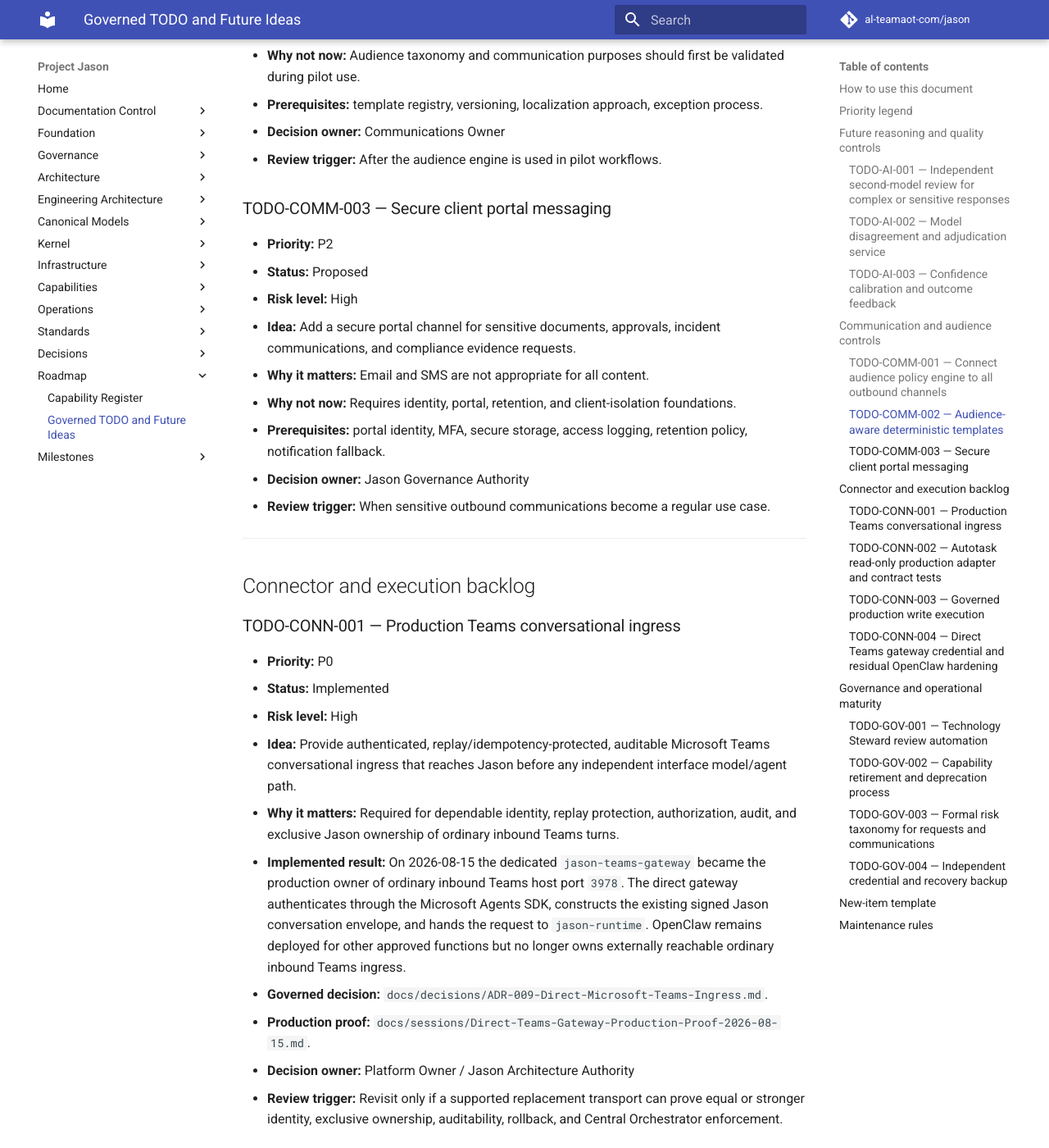
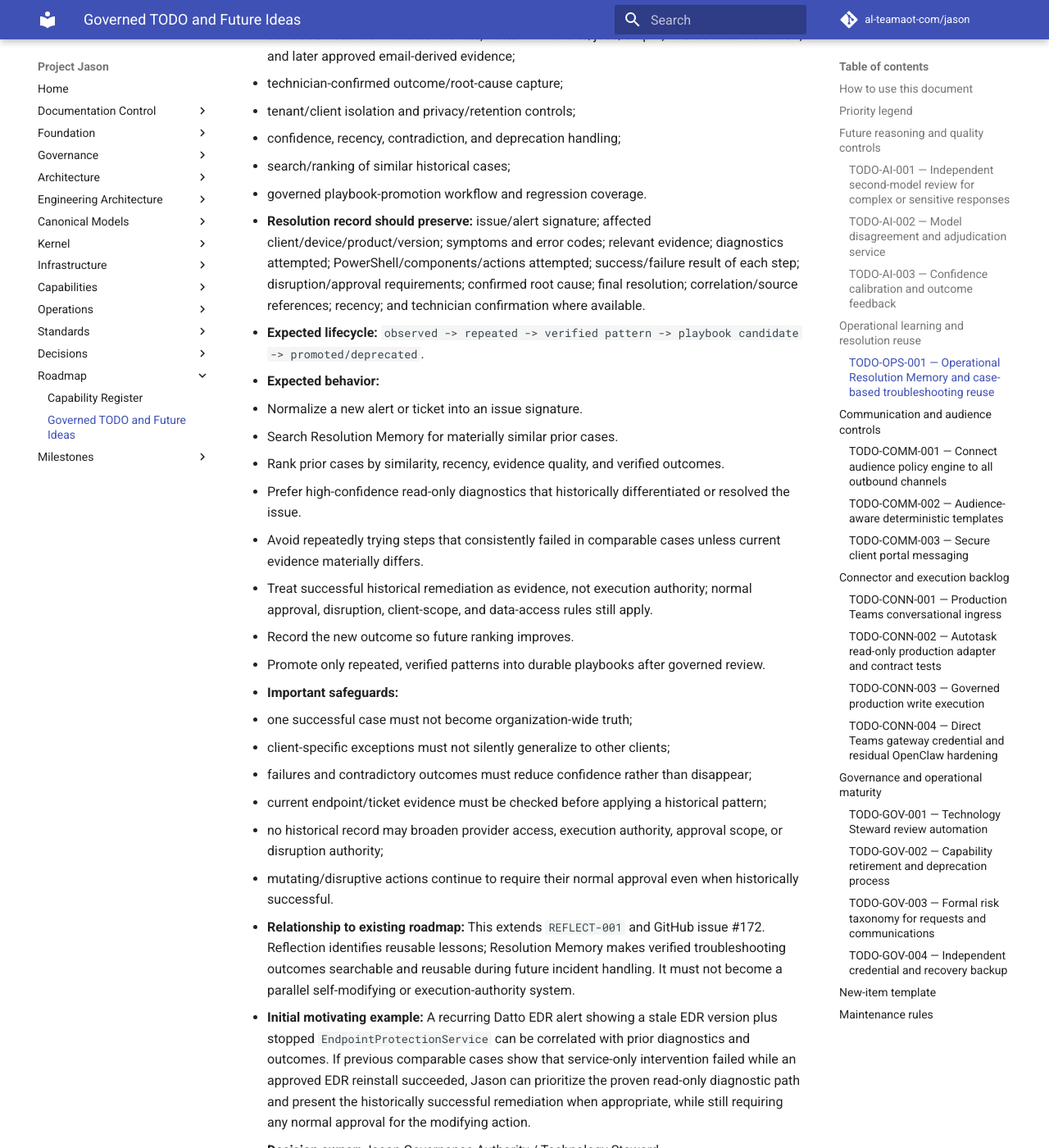
Before and after one commit to al-teamaot-com/jason, an MkDocs documentation site: the page built from docs/roadmaps/Project-Jason-TODO-and-Future-Ideas.md, in a window 1280 px wide and 1400 px high, scrolled down 4390 px. Shown: the whole window at 82% size. Built offline with MkDocs 1.6.1 and Material for MkDocs 9.7.7, drawn with Linux system fonts in a browser that asks for light colours; comment, search, counter and statistics services are not loaded; some of the changed text lies outside the part shown.

Commit message:
Add operational resolution memory to Jason backlog

```diff
--- a/docs/roadmaps/Project-Jason-TODO-and-Future-Ideas.md
+++ b/docs/roadmaps/Project-Jason-TODO-and-Future-Ideas.md
@@ -95,6 +95,51 @@
 - **Prerequisites:** feedback capture, resolution outcomes, evidence retention, privacy controls, reporting.
 - **Decision owner:** Technology Steward
 - **Review trigger:** After enough pilot cases exist for meaningful analysis.
+
+---
+
+## Operational learning and resolution reuse
+
+### TODO-OPS-001 — Operational Resolution Memory and case-based troubleshooting reuse
+
+- **Priority:** P1
+- **Status:** Planned
+- **Risk level:** Moderate
+- **Idea:** Build a governed Resolution Memory that captures structured outcomes from alerts, tickets, diagnostics, governed executions, technician corrections, and verified resolutions so Jason can find comparable historical cases and use what worked — and what failed — to choose better first diagnostic and remediation steps.
+- **Why it matters:** Many MSP incidents recur with substantially the same symptoms, products, error codes, service states, versions, or environmental conditions. Reusing verified prior outcomes can reduce mean time to resolution, avoid repeating known dead ends, improve first-action quality, and turn AOT's accumulated operating experience into durable institutional knowledge.
+- **Why not now:** The capability depends on trustworthy outcome labeling, reliable ticket/alert/device correlation, durable job/output evidence, client isolation, recency/staleness handling, and enough real production history to distinguish a repeatable pattern from a one-off success.
+- **Prerequisites:**
+  - REFLECT-001 governed reflection and continuous-improvement foundation;
+  - normalized issue/incident signature model;
+  - structured `ResolutionRecord` schema;
+  - correlation between Autotask tickets, Datto RMM alerts/jobs/output, IT Glue documentation, and later approved email-derived evidence;
+  - technician-confirmed outcome/root-cause capture;
+  - tenant/client isolation and privacy/retention controls;
+  - confidence, recency, contradiction, and deprecation handling;
+  - search/ranking of similar historical cases;
+  - governed playbook-promotion workflow and regression coverage.
+- **Resolution record should preserve:** issue/alert signature; affected client/device/product/version; symptoms and error codes; relevant evidence; diagnostics attempted; PowerShell/components/actions attempted; success/failure result of each step; disruption/approval requirements; confirmed root cause; final resolution; correlation/source references; recency; and technician confirmation where available.
+- **Expected lifecycle:** `observed -> repeated -> verified pattern -> playbook candidate -> promoted/deprecated`.
+- **Expected behavior:**
+  1. Normalize a new alert or ticket into an issue signature.
+  2. Search Resolution Memory for materially similar prior cases.
+  3. Rank prior cases by similarity, recency, evidence quality, and verified outcomes.
+  4. Prefer high-confidence read-only diagnostics that historically differentiated or resolved the issue.
+  5. Avoid repeatedly trying steps that consistently failed in comparable cases unless current evidence materially differs.
+  6. Treat successful historical remediation as evidence, not execution authority; normal approval, disruption, client-scope, and data-access rules still apply.
+  7. Record the new outcome so future ranking improves.
+  8. Promote only repeated, verified patterns into durable playbooks after governed review.
+- **Important safeguards:**
+  - one successful case must not become organization-wide truth;
+  - client-specific exceptions must not silently generalize to other clients;
+  - failures and contradictory outcomes must reduce confidence rather than disappear;
+  - current endpoint/ticket evidence must be checked before applying a historical pattern;
+  - no historical record may broaden provider access, execution authority, approval scope, or disruption authority;
+  - mutating/disruptive actions continue to require their normal approval even when historically successful.
+- **Relationship to existing roadmap:** This extends `REFLECT-001` and GitHub issue #172. Reflection identifies reusable lessons; Resolution Memory makes verified troubleshooting outcomes searchable and reusable during future incident handling. It must not become a parallel self-modifying or execution-authority system.
+- **Initial motivating example:** A recurring Datto EDR alert showing a stale EDR version plus stopped `EndpointProtectionService` can be correlated with prior diagnostics and outcomes. If previous comparable cases show that service-only intervention failed while an approved EDR reinstall succeeded, Jason can prioritize the proven read-only diagnostic path and present the historically successful remediation when appropriate, while still requiring any normal approval for the modifying action.
+- **Decision owner:** Jason Governance Authority / Technology Steward
+- **Review trigger:** Begin design once governed ticket/alert reads, Datto job/output correlation, and reliable resolution outcomes are stable; implement before incident volume makes repeated rediscovery materially costly.
 
 ---
 
```
